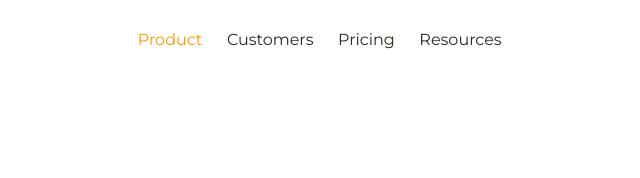
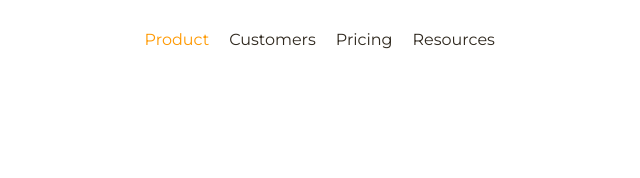
Before and after one commit to 08-11-2022-FE/Ruslana_Pavliuk_9, a plain HTML site: page standart_homework/index.html in a window 1280 px wide. Shown: the top 178 px of the page, 292-932 px from the left. Drawn offline with Linux system fonts and the light colour scheme.

Commit message:
fix bugs

```diff
--- a/standart_homework/style.css
+++ b/standart_homework/style.css
@@ -22,6 +22,8 @@
 .header-nav {
     display: inline-block;
     clear: left;
+    font-size: 0;
+    width: 352px;
 }
 .header-nav a{
     display: inline-block;
```
